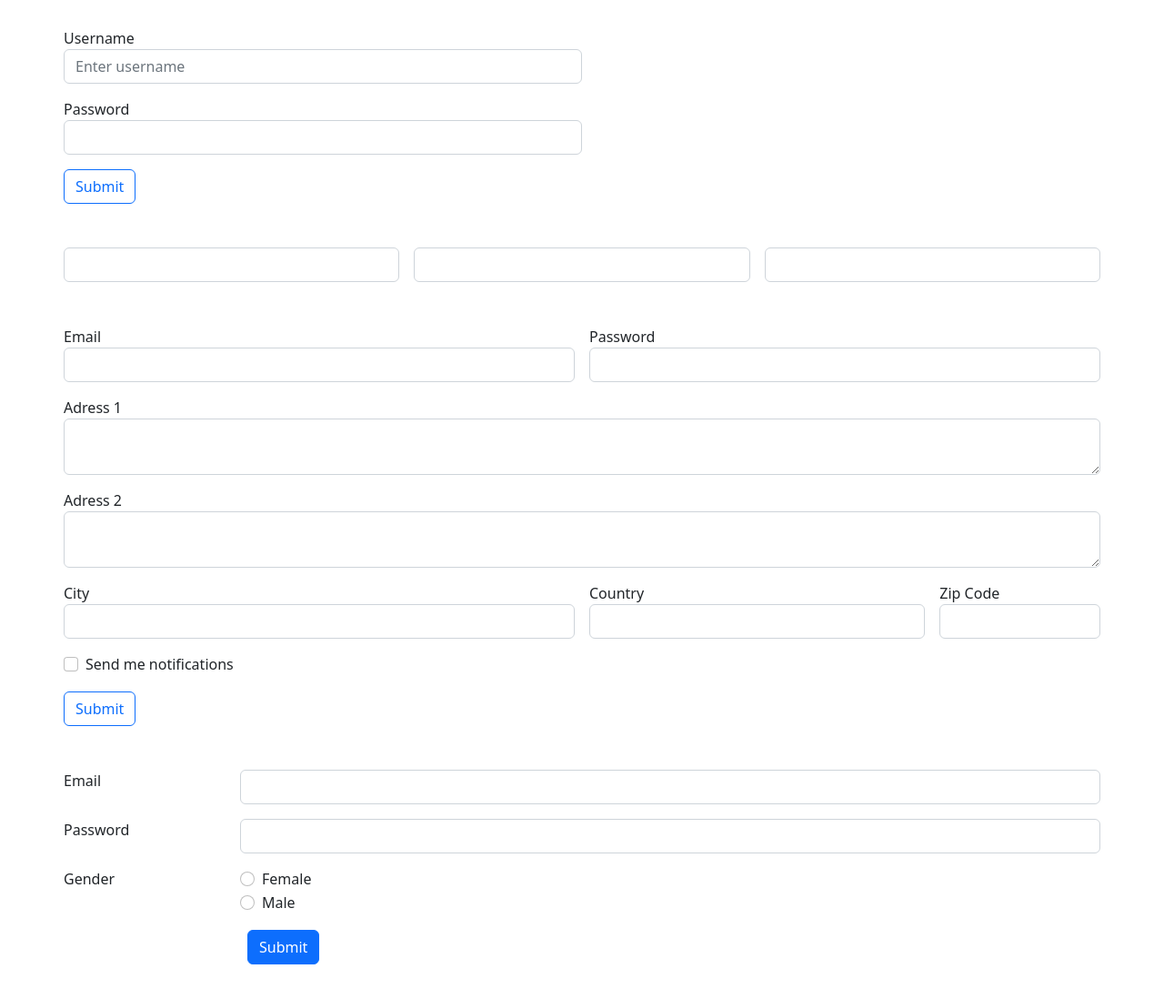
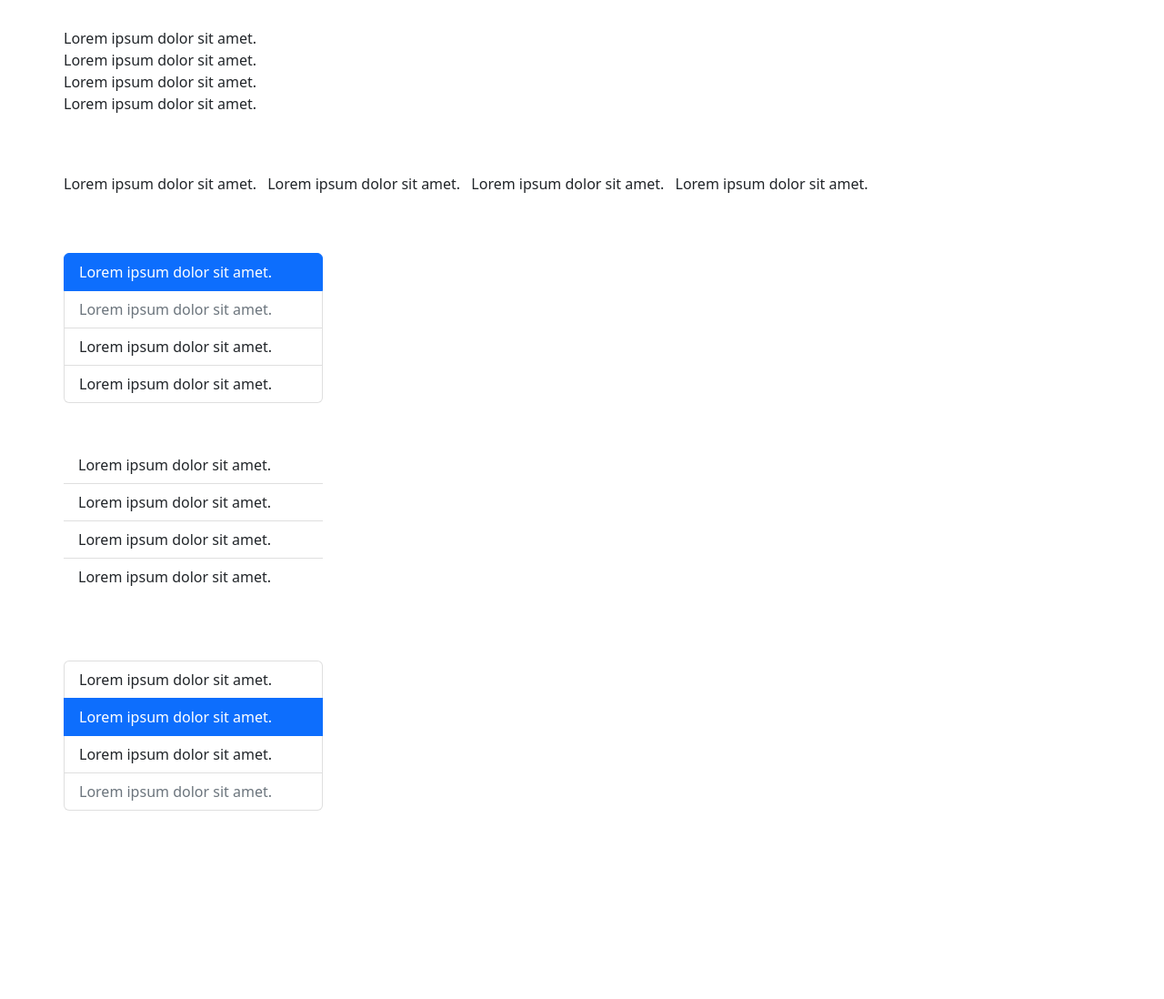
Before and after one commit to msayrac/Bootstrap_course, a plain HTML site: page index.html in a window 1280 px wide. Shown: the part 40-1138 px from the top of the page at 91% size. After the commit the page ends 1001 px from the top, so only its background shows below. Drawn offline with nearby package versions, Linux system fonts and the light colour scheme.

Commit message:
list and list groups

```diff
--- a/index.html
+++ b/index.html
@@ -15,139 +15,55 @@
 </head>
 <body>
 
-    <form class="w-50 mb-5" action="">
 
-    <div class="mb-3">
-        <label for="username">Username</label>
-        <input type="text" class="form-control" id="username" name="username" placeholder="Enter username">
-    </div>
+    <ul class="list-unstyled">
+        <li>Lorem ipsum dolor sit amet.</li>
+        <li>Lorem ipsum dolor sit amet.</li>
+        <li>Lorem ipsum dolor sit amet.</li>
+        <li>Lorem ipsum dolor sit amet.</li>
+    </ul>
 
-    <div class="mb-3">
-        <label for="password">Password</label>
-        <input type="password" name="password" id="password" class="form-control">
-    </div>
+    <br><br>
 
-    <button type="submit" class="btn btn-outline-primary">Submit</button>
+    <ul class="list-inline">
+        <li class="list-inline-item">Lorem ipsum dolor sit amet.</li>
+        <li class="list-inline-item">Lorem ipsum dolor sit amet.</li>
+        <li class="list-inline-item">Lorem ipsum dolor sit amet.</li>
+        <li class="list-inline-item">Lorem ipsum dolor sit amet.</li>
+    </ul>
 
-    </form>
+    <br><br>
 
-    <form action="" class="mb-5">
+    <ul class="list-group w-25">
+        <li class="list-group-item active">Lorem ipsum dolor sit amet.</li>
+        <li class="list-group-item disabled">Lorem ipsum dolor sit amet.</li>
+        <li class="list-group-item">Lorem ipsum dolor sit amet.</li>
+        <li class="list-group-item">Lorem ipsum dolor sit amet.</li>
+    </ul>
 
-        <div class="row g-3">
-            <div class="col">
-                <input type="text" class="form-control">
+    <br><br>
 
-            </div>
+    <ul class="list-group list-group-flush w-25">
+        <li class="list-group-item">Lorem ipsum dolor sit amet.</li>
+        <li class="list-group-item">Lorem ipsum dolor sit amet.</li>
+        <li class="list-group-item">Lorem ipsum dolor sit amet.</li>
+        <li class="list-group-item">Lorem ipsum dolor sit amet.</li>
+    </ul>
 
-            <div class="col">
-                <input type="text" class="form-control">
-            </div>
+    <br><br><br>
 
-            <div class="col">
-                <input type="text" class="form-control">
-            </div>
-        </div>
-    </form>
-
-
-    <form class="mb-5">
-
-       <div class="row g-3">
-
-           <div class="col-6">
-            <label for="email">Email</label>
-            <input type="email" name="email" id="email" class="form-control">
-           </div>
-
-           <div class="col-6">
-            <label for="password">Password</label>
-            <input type="password" name="password" id="password" class="form-control">
-           </div>
-
-        <div class="col-12">
-            <label for="adress">Adress 1</label>
-            <textarea name="adress" id="adress" class="form-control"></textarea>
-        </div>
-
-         <div class="col-12">
-            <label for="adress">Adress 2</label>
-            <textarea name="adress" id="adress" class="form-control"></textarea>
-        </div>
-
-        <div class="col-6">
-            <label for="city">City</label>
-            <input type="text" name="city" id="city" class="form-control">
-        </div>
-
-        <div class="col-4">
-            <label for="country">Country</label>
-            <input type="text" name="country" id="country" class="form-control">
-        </div>
-
-        <div class="col-2">
-            <label for="zipcode">Zip Code</label>
-            <input type="text" name="zipcode" id="zipcode" class="form-control">
-        </div>
-
-        <div class="col-12">
-            <div class="form-check">
-                <input class="form-check-input" type="checkbox" name="notifications" id="notifications" class="form-check-input">
-                <label class="form-check-label" for="notifications">Send me notifications</label>
-            </div>
-        </div>
-
-        <div class="col-12">
-            <button type="submit" class="btn btn-outline-primary btn-block">Submit</button>
-        </div>
-        </div>
-    </form>
+    <ul class="list-group w-25">
+        <a href="lorem2" class="list-group-item list-group-item-action">Lorem ipsum dolor sit amet.</a>
+        <a href="lorem2" class="list-group-item list-group-item-action active">Lorem ipsum dolor sit amet.</a>
+        <a href="lorem2" class="list-group-item list-group-item-action">Lorem ipsum dolor sit amet.</a>
+        <a href="lorem2" class="list-group-item list-group-item-action disabled">Lorem ipsum dolor sit amet.</a>
+    </ul>
 
 
 
 
-    <form action="" class="mb-5">
-        <div class="row mb-3">
-            <label class="col-2" for="email">Email</label>
-            <div class="col-10">
-                <input type="email" class="form-control">
-            </div>
-        </div>
-
-        <div class="row mb-3">
-            <label class="col-2" for="password">Password</label>
-            <div class="col-10">
-                <input type="password" class="form-control">
-            </div>
-        </div>
-
-        <div class="row mb-3">
-            <label class="col-2" for="gender">Gender</label>
-            <div class="col-10">
-                <div class="form-check">
-                    <input class="form-check-input" type="radio" name="gender" id="female">
-                    <label for="female" class="form-check-label">Female</label>
-                </div>
-
-                <div class="form-check">
-                    <input class="form-check-input" type="radio" name="gender" id="male">
-                    <label for="male" class="form-check-label">Male</label>
-                </div>
-            </div>
-        </div>
-
-        <div class="row mb-3 offset-2">
-
-            <div class="col-10" >
-                <button type="submit" class="btn btn-primary">Submit</button>
-
-            </div>
 
 
-
-        </div>
-
-
-    </form>
 
 
 
```
